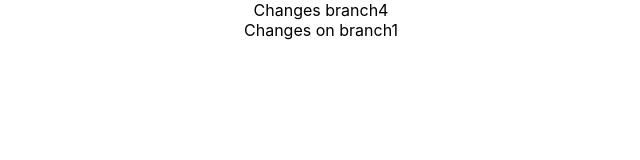
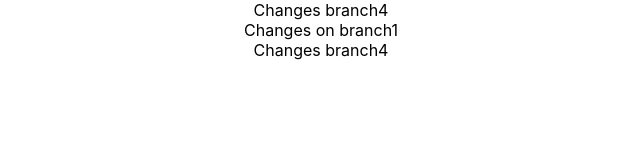
Before and after one commit to Andonee/git-merge, a React (Create React App) app: page / in a window 1280 px wide. Shown: the top 160 px of the page, without its empty margins (319-959 px from the left). Built offline with nearby package versions, Linux system fonts and the light colour scheme.

Commit message:
Changes branch4

```diff
--- a/src/App.js
+++ b/src/App.js
@@ -6,6 +6,7 @@ function App() {
     <div className="App">
      <div>Changes branch4</div>
      <div>Changes on branch1</div>
+     <div>Changes branch4</div>
     </div>
   );
 }
```
